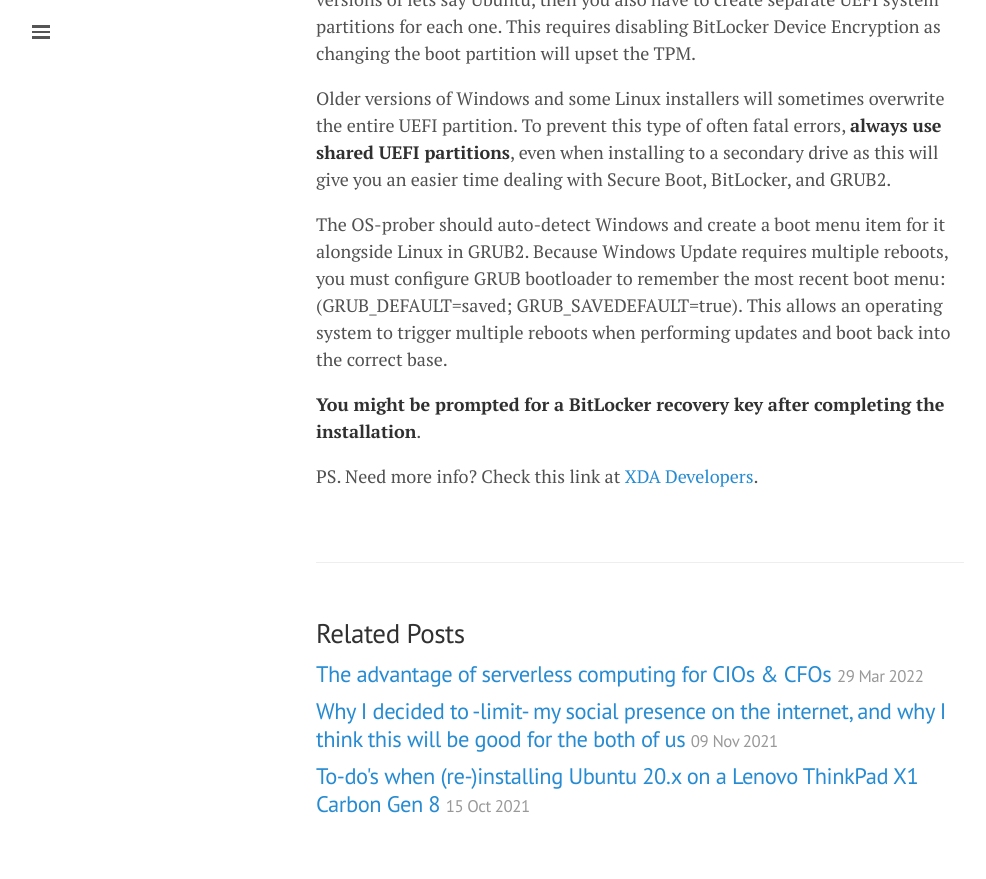
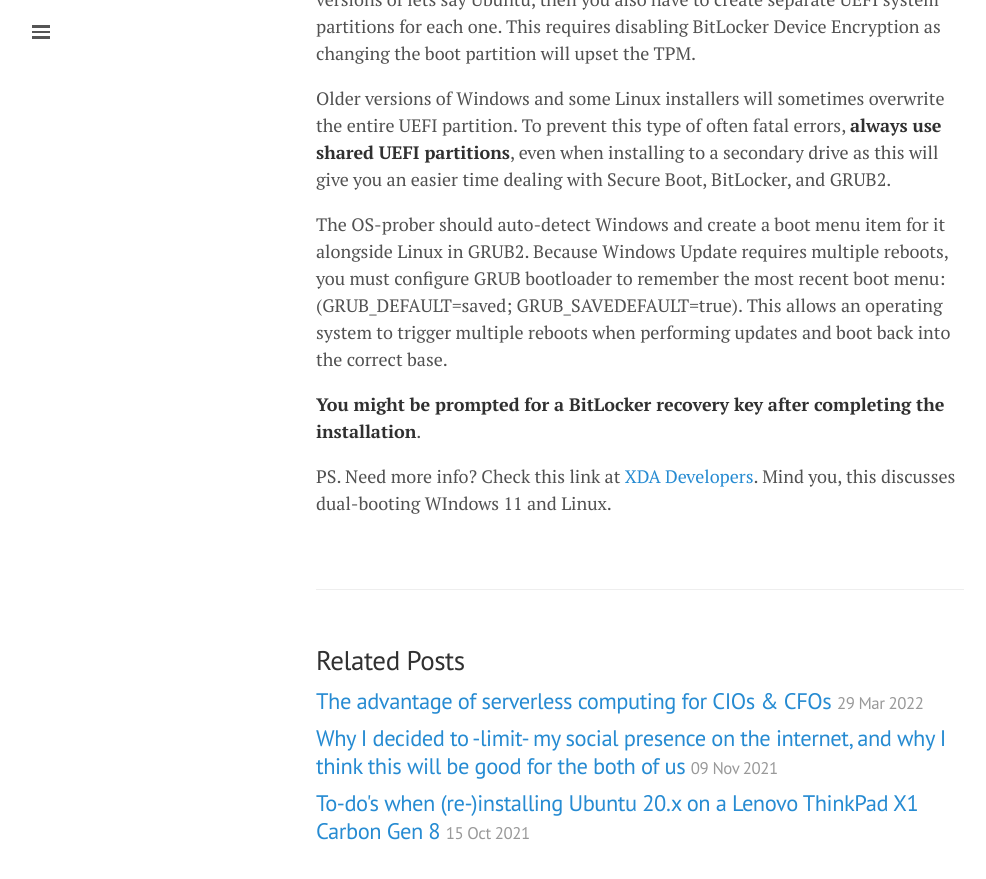
Before and after one commit to lgeurts/lgeurts.github.io, a Jekyll site: the page built from _posts/2019-03-19-dual-booting-windows-and-linux.md, in a window 1280 px wide and 900 px high, scrolled down 2845 px. Shown: the top 879 px of the window, without its empty margins (0-986 px from the left). Built offline with Jekyll 4.4.1, drawn with Linux system fonts in a browser that asks for light colours; nearby versions of some CDN libraries; comment, search, counter and statistics services are not loaded.

Commit message:
Update 2019-03-19-dual-booting-windows-and-linux.md

```diff
--- a/_posts/2019-03-19-dual-booting-windows-and-linux.md
+++ b/_posts/2019-03-19-dual-booting-windows-and-linux.md
@@ -55,4 +55,4 @@
 
 **You might be prompted for a BitLocker recovery key after completing the installation**.
 
-PS. Need more info? Check this link at [XDA Developers](https://www.xda-developers.com/dual-boot-windows-11-linux/).
+PS. Need more info? Check this link at [XDA Developers](https://www.xda-developers.com/dual-boot-windows-11-linux/). Mind you, this discusses dual-booting WIndows 11 and Linux.
```
